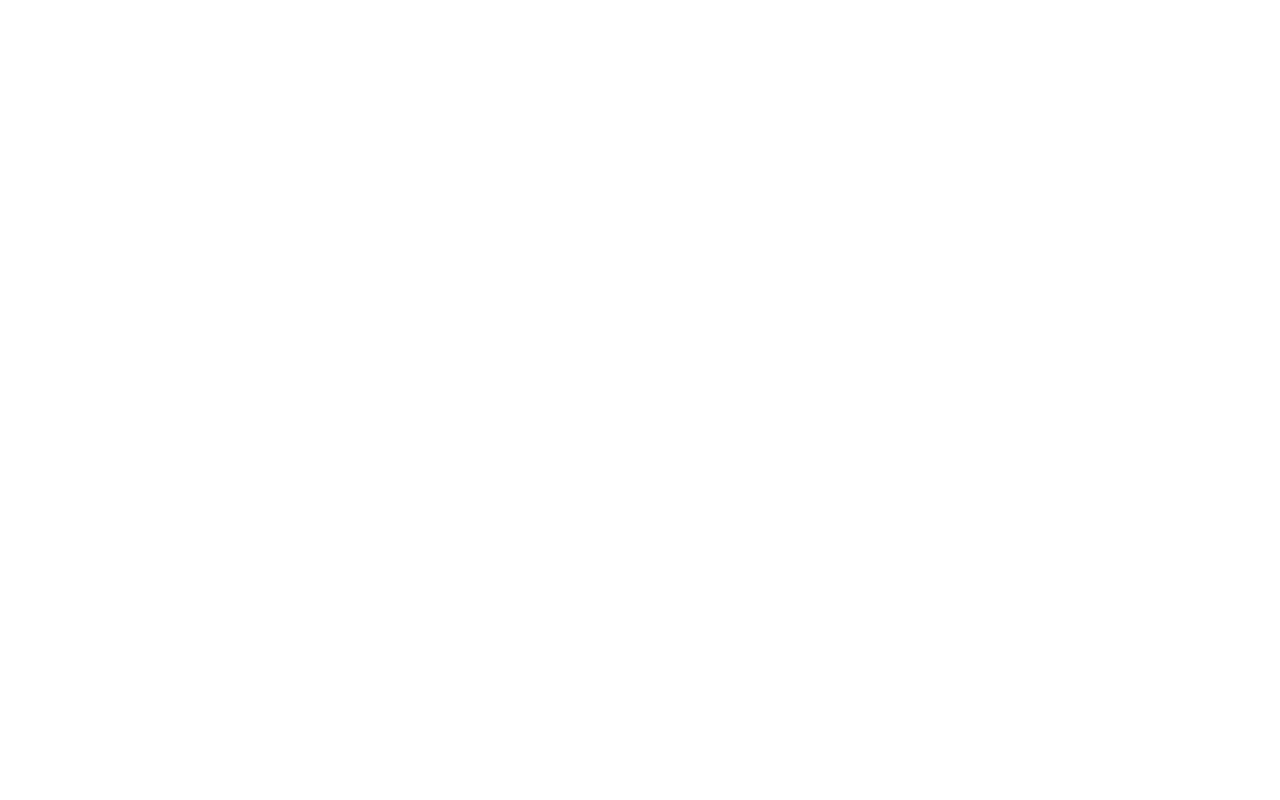
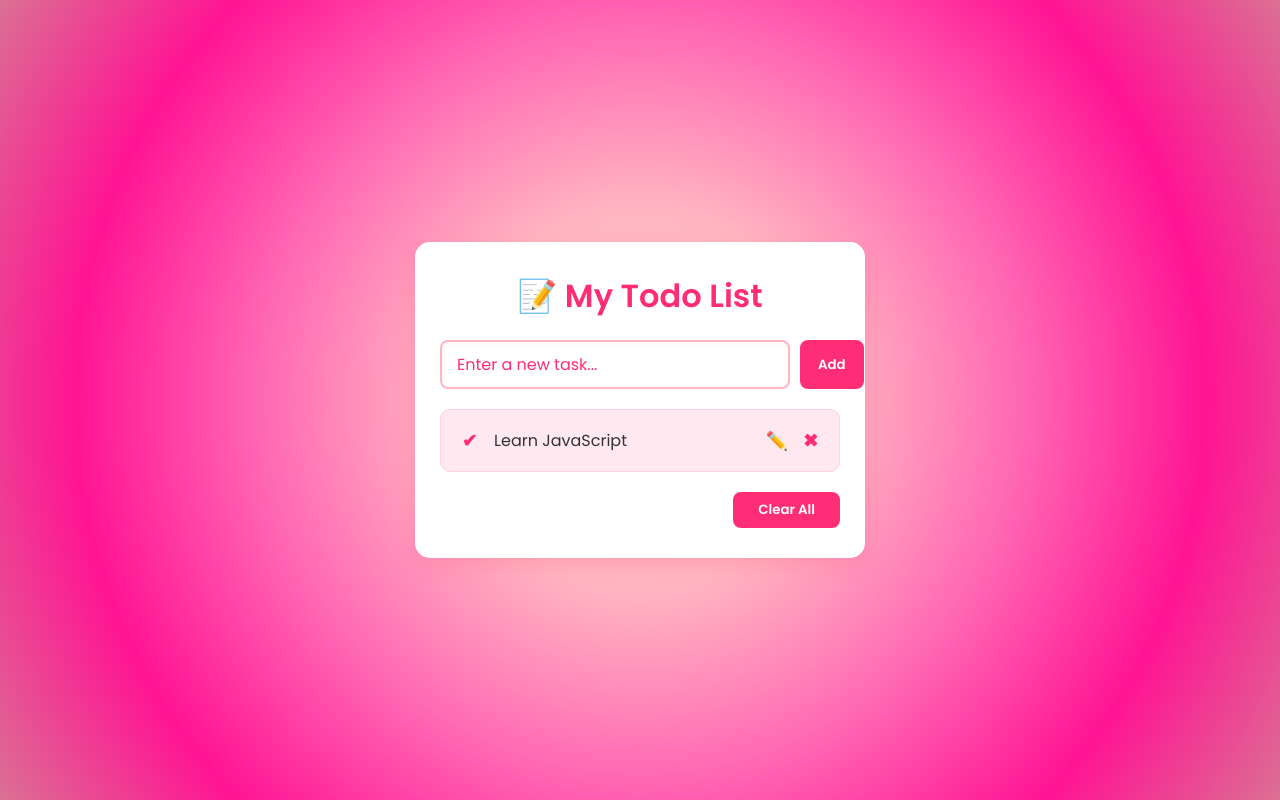
Before and after one commit to hafizabushra997/js-practice-projects, a plain HTML site: page todo-app/index.html in a window 1280 px wide. Drawn offline with Linux system fonts and the light colour scheme.

Commit message:
Updated Todo App

```diff
--- a/todo-app/app.js
+++ b/todo-app/app.js
@@ -0,0 +1,82 @@
+let todoForm=document.querySelector('form')
+let todoInput=document.getElementById('todoInput')
+let todoList=document.getElementById('todoList')
+let clearBtn=document.getElementById('clearBtn')
+
+todoForm.addEventListener('submit',function(e){
+    e.preventDefault()
+    addTask()
+    saveTask()
+})
+
+function addTask(){
+    let li=document.createElement('li')
+li.innerHTML=`<button class="checkBtn" onclick="doneTask(this)">✔</button>
+    <span class="task">${todoInput.value}</span>
+    <div class="actionBtns">
+        <button class="editBtn" onclick="editTask(this)">✏️</button>
+      <button class="deleteBtn" onclick="deleteTask(this)">✖</button>
+    </div>`
+todoList.append(li)
+todoInput.value=''
+}
+
+// Delete task when delete btn is pressed
+function deleteTask(e){
+    console.log(e.closest('li'));
+    let parentLi=e.closest('li')
+    if (parentLi) {
+        parentLi.remove()
+    }
+
+}
+
+// Mark task as completed by pressing the btn
+function doneTask(e) {
+    console.log(e.nextElementSibling);
+    let task=e.nextElementSibling
+      task.classList.toggle('completed')
+
+}
+
+// Edit task by pressing the btn
+function editTask(e) {
+    console.log(e.closest('li'));
+    let parentLi=e.closest('li')
+    console.log(parentLi.children[1]);
+    let task=parentLi.children[1]
+    let editInput=document.createElement('input')
+    editInput.setAttribute("class", "editInput");
+        editInput.value=task.textContent
+    parentLi.replaceChild(editInput,task)
+        editInput.focus()
+
+    let updateBtn=document.createElement('button')
+    updateBtn.setAttribute("class", "updateBtn");
+    updateBtn.innerHTML=`<svg fill="#ff2d75" xmlns="http://www.w3.org/2000/svg" height="24px" viewBox="0 -960 960 960" width="24px"><path d="M268-240 42-466l57-56 170 170 56 56-57 56Zm226 0L268-466l56-57 170 170 368-368 56 57-424 424Zm0-226-57-56 198-198 57 56-198 198Z"/></svg>`
+    e.replaceWith(updateBtn)
+
+    function updateTask(){
+task.textContent = editInput.value
+        parentLi.replaceChild(task,editInput)
+    updateBtn.replaceWith(e)
+
+    }
+    updateBtn.addEventListener('click',updateTask)
+
+
+     // Add event listener to editInput
+
+    editInput.addEventListener("keydown", function(event) {
+      if (event.key === "Enter") {
+        updateTask();  // Call the function when Enter is pressed
+      }
+    });
+
+
+}
+
+//   Empty todo list when button is pressed
+clearBtn.addEventListener('click',()=>{
+    todoList.innerHTML=''
+})
--- a/todo-app/index.html
+++ b/todo-app/index.html
@@ -1,13 +1,36 @@
 <!DOCTYPE html>
 <html lang="en">
 <head>
-    <meta charset="UTF-8">
-    <meta name="viewport" content="width=device-width, initial-scale=1.0">
-    <title>Todo App</title>
-    <link rel="stylesheet" href="style.css">
+  <meta charset="UTF-8" />
+  <meta name="viewport" content="width=device-width, initial-scale=1.0"/>
+  <title>Todo App</title>
+  <link rel="stylesheet" href="style.css" />
 </head>
 <body>
+  <div class="container">
+    <h1>📝 My Todo List</h1>
 
-    <script src="app.js"></script>
+    <form action="#" class="input-section">
+      <input type="text" id="todoInput" placeholder="Enter a new task..." />
+      <button id="addBtn">Add</button>
+        </form>
+    <ul id="todoList">
+  <li>
+    <button class="checkBtn">✔</button>
+    <span class="task">Learn JavaScript</span>
+    <div class="actionBtns">
+        <button class="editBtn">✏️</button>
+      <button class="deleteBtn">✖</button>
+    </div>
+  </li>
+
+</ul>
+
+    <div class="clear-all">
+      <button id="clearBtn">Clear All</button>
+    </div>
+  </div>
+
+  <script src="app.js"></script>
 </body>
 </html>
--- a/todo-app/style.css
+++ b/todo-app/style.css
@@ -0,0 +1,153 @@
+@import url('https://fonts.googleapis.com/css2?family=Poppins:wght@400;600&display=swap');
+
+* {
+  margin: 0;
+  padding: 0;
+  box-sizing: border-box;
+  font-family: 'Poppins', sans-serif;
+}
+
+body {
+background: radial-gradient(circle at center,
+        #ffc0cb,   /* light pink */
+        #ffb6c1,   /* pink */
+        #ff69b4,   /* hot pink */
+        #ff1493,   /* deep pink */
+        #db7093    /* pale violet red */
+      );    min-height: 100vh;
+  display: flex;
+  justify-content: center;
+  align-items: center;
+  padding: 20px;
+}
+
+.container {
+  background: #fff;
+  padding: 30px 25px;
+  border-radius: 15px;
+  box-shadow: 0 8px 20px rgba(255, 105, 135, 0.3);
+  width: 100%;
+  max-width: 450px;
+}
+
+h1 {
+  text-align: center;
+  color: #ff2d75;
+  margin-bottom: 20px;
+}
+
+.input-section {
+  display: flex;
+  gap: 10px;
+  margin-bottom: 20px;
+}
+
+input[type="text"] {
+  flex: 1;
+  padding: 10px 15px;
+  border: 2px solid #ffb6c1;
+  border-radius: 8px;
+  outline: none;
+  font-size: 16px;
+  color: #ff2d75;
+  box-shadow: inset 0 2px 5px rgba(223, 6, 6, 0.05);
+}
+
+input::placeholder {
+  color: #ff2d75;
+}
+
+button {
+  background: #ff2d75;
+  color: #fff;
+  border: none;
+  padding: 10px 18px;
+  border-radius: 8px;
+  cursor: pointer;
+  font-weight: 600;
+  transition: background 0.3s ease;
+}
+
+button:hover {
+  background: #e02668;
+}
+
+ul {
+  list-style: none;
+  padding: 0;
+}
+
+li {
+  display: flex;
+  align-items: center;
+  justify-content: space-between;
+  background: #ffe8f0;
+  border: 1px solid #ffd2dd;
+  padding: 12px 16px;
+  border-radius: 10px;
+  margin-bottom: 12px;
+  transition: 0.3s ease;
+}
+
+.task,.editInput {
+  flex: 1;
+  margin: 0 12px;
+  color: #333;
+  font-size: 16px;
+}
+.editInput{
+  background: none;
+  outline: none;
+  border: none;
+  border-bottom: 2px solid #ff2d75;
+}
+.checkBtn,
+.deleteBtn,
+.editBtn,
+.updateBtn {
+  background: none;
+  border: none;
+  font-size: 18px;
+  color: #ff2d75;
+  cursor: pointer;
+  padding: 5px;
+}
+
+.checkBtn:hover,
+.deleteBtn:hover,
+.editBtn:hover,
+.updateBtn:hover {
+  color: white;
+  background: #d8005b;
+}
+
+.actionBtns {
+  display: flex;
+  gap: 5px;
+}
+
+
+.clear-all {
+  text-align: right;
+  margin-top: 20px;
+}
+
+#clearBtn {
+  padding: 8px 25px;
+  background-color: #ff2d75;
+  color: white;
+  border-radius: 8px;
+  border: none;
+  font-weight: 600;
+  cursor: pointer;
+  transition: background 0.3s;
+}
+
+#clearBtn:hover {
+  background-color: #e02668;
+}
+
+.completed{
+    text-decoration: line-through;
+    color: darkgrey;
+}
```
